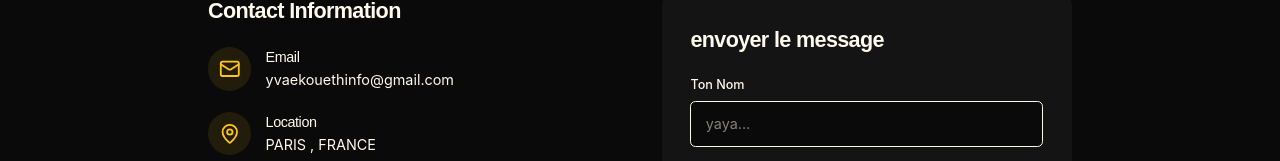
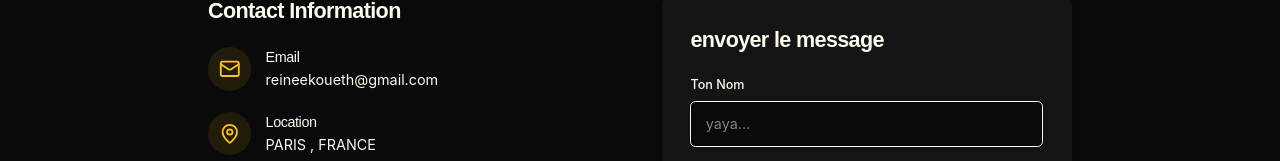
Before and after one commit to reineekoueth/portfolio-reineekoueth, a React (Vite) app: page / in a window 1280 px wide. Shown: the part 7865-8026 px from the top of the page. Built offline with nearby package versions, Linux system fonts and the light colour scheme; the HTML template or start-up script is replaced by a standard one.

Commit message:
Update email address in ContactSection component

```diff
--- a/src/components/ContactSection.jsx
+++ b/src/components/ContactSection.jsx
@@ -74,7 +74,7 @@ export const ContactSection = () => {
                     href="reineekoueth@gmail.com"
                     className="text-muted-foreground hover:text-primary transition-colors"
                   >
-                    yvaekouethinfo@gmail.com
+                    reineekoueth@gmail.com
                   </a>
                 </div>
               </div>
```
